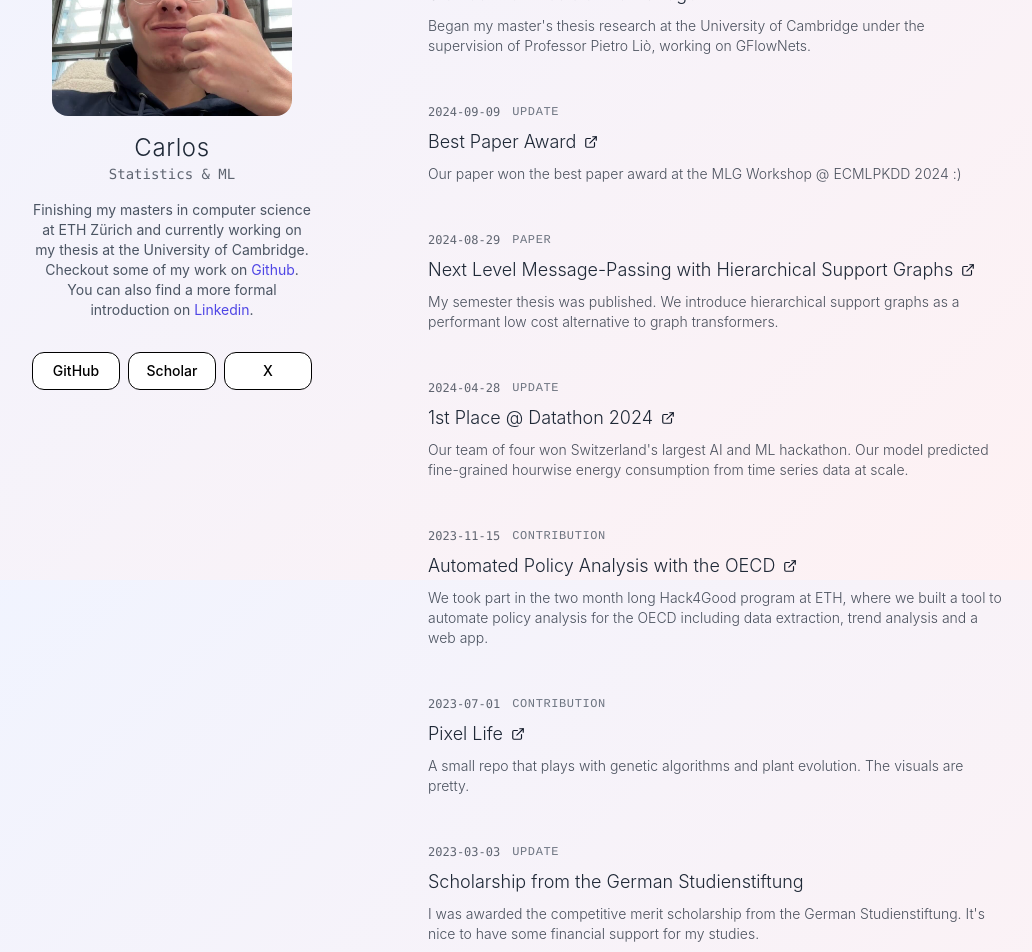
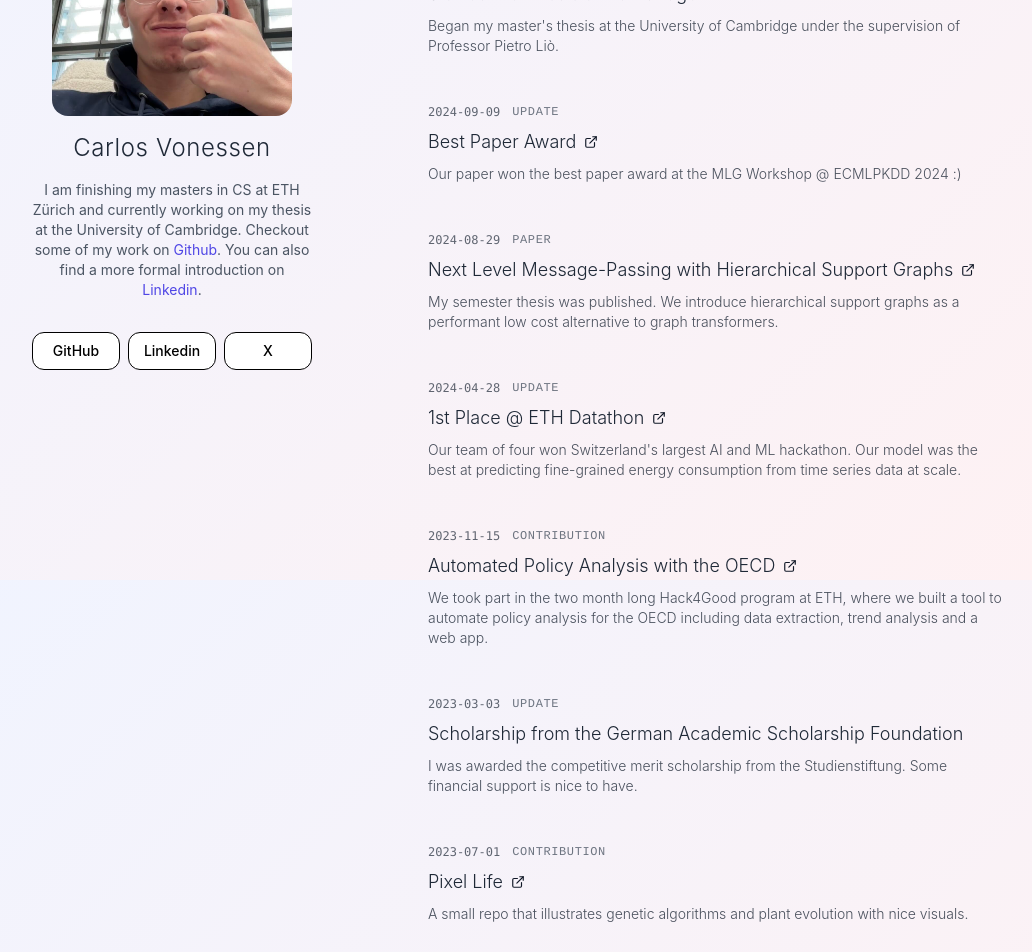
Before and after one commit to carlosinator/carlosinator.github.io, a Next.js app: page / in a window 1280 px wide. Shown: the part 220-1172 px from the top of the page, without its empty margins (100-1132 px from the left). Built offline with nearby package versions, Linux system fonts and the light colour scheme.

Commit message:
feat: update once in a while

```diff
--- a/data/updates.ts
+++ b/data/updates.ts
@@ -17,9 +17,9 @@ export const categoryColors: Record<UpdateCategory, string> = {
 
 export const updates: Update[] = [
     {
-        date: "2024-10-15",
+        date: "2025-01-13",
         title: "Started the Thesis at Cambridge",
-        content: "Began my master's thesis research at the University of Cambridge under the supervision of Professor Pietro Liò, working on GFlowNets.",
+        content: "Began my master's thesis at the University of Cambridge under the supervision of Professor Pietro Liò.",
         category: "update"
     },
     {
@@ -38,8 +38,8 @@ export const updates: Update[] = [
     },
     {
         date: "2024-04-28",
-        title: "1st Place @ Datathon 2024",
-        content: "Our team of four won Switzerland's largest AI and ML hackathon. Our model predicted fine-grained hourwise energy consumption from time series data at scale.",
+        title: "1st Place @ ETH Datathon",
+        content: "Our team of four won Switzerland's largest AI and ML hackathon. Our model was the best at predicting fine-grained energy consumption from time series data at scale.",
         category: "update",
         link: "https://www.linkedin.com/posts/analytics-club-eth_three-intense-days-of-datathon-2024-and-activity-7191099942159953920-ByMV/"
     },
@@ -51,16 +51,16 @@ export const updates: Update[] = [
         link: "https://github.com/dvdblk/hack4good-oecd"
     },
     {
+        date: "2023-03-03",
+        title: "Scholarship from the German Academic Scholarship Foundation",
+        content: "I was awarded the competitive merit scholarship from the Studienstiftung. Some financial support is nice to have.",
+        category: "update"
+    },
+    {
         date: "2023-07-01",
         title: "Pixel Life",
-        content: "A small repo that plays with genetic algorithms and plant evolution. The visuals are pretty.",
+        content: "A small repo that illustrates genetic algorithms and plant evolution with nice visuals.",
         category: "contribution",
         link: "https://github.com/carlosinator/pixel-life"
-    },
-    {
-        date: "2023-03-03",
-        title: "Scholarship from the German Studienstiftung",
-        content: "I was awarded the competitive merit scholarship from the German Studienstiftung. It's nice to have some financial support for my studies.",
-        category: "update"
     }
 ]
--- a/pages/index.tsx
+++ b/pages/index.tsx
@@ -38,12 +38,12 @@ export default function Home() {
                 priority
               />
             </div>
-            <h1 className="mt-4 text-2xl font-light tracking-wide">Carlos</h1>
-            <div className="font-mono text-sm opacity-70 mb-4">Statistics & ML</div>
+              <h1 className="mt-4 text-2xl font-light tracking-wide">Carlos Vonessen</h1>
+              <div className="font-mono text-sm opacity-70 mb-4"></div>
 
             {/* Bio Section */}
             <p className="text-sm text-gray-600 mb-8 max-w-[280px]">
-                Finishing my masters in computer science at ETH Zürich and currently working on my thesis at the University of Cambridge.
+                I am finishing my masters in CS at ETH Zürich and currently working on my thesis at the University of Cambridge.
                 Checkout some of my work on <a href="https://github.com/carlosinator" target="_blank" rel="noopener noreferrer">Github</a>.
                 You can also find a more formal introduction on <a href="https://www.linkedin.com/in/carlos-vonessen-8265571bb/" target="_blank" rel="noopener noreferrer">Linkedin</a>.
             </p>
@@ -52,7 +52,7 @@ export default function Home() {
               <div className="flex gap-2 w-full max-w-[280px] justify-center">
               {[
                   { name: 'GitHub', href: 'https://github.com/carlosinator', active: true, isExternal: true },
-                  { name: 'Scholar', href: 'https://scholar.google.com/citations?user=5lyYqIsAAAAJ&hl=en', active: true, isExternal: true },
+                  { name: 'Linkedin', href: 'https://www.linkedin.com/in/carlos-vonessen-8265571bb/', active: true, isExternal: true },
                   { name: 'X', href: 'https://x.com/carlos_vonessen', active: true, isExternal: true }
               ].map(link => (
                 <div key={link.name} className="relative flex-1">
@@ -74,7 +74,7 @@ export default function Home() {
 
         {/* News Feed Section Updates */}
         <section className="flex-grow max-w-2xl py-8 md:py-16 lg:py-24 md:pl-16 lg:pl-24">
-          <h2 className="text-2xl font-bold mb-12">All Things</h2>
+            <h2 className="text-2xl font-bold mb-12">List of All Things</h2>
 
           <div className="space-y-12">
             {updates.map((update) => (
```
Also changed, not shown: public/hRL - scaffold to full mol.png (added), 1 other file (tests, documents, lock files or other folders).
